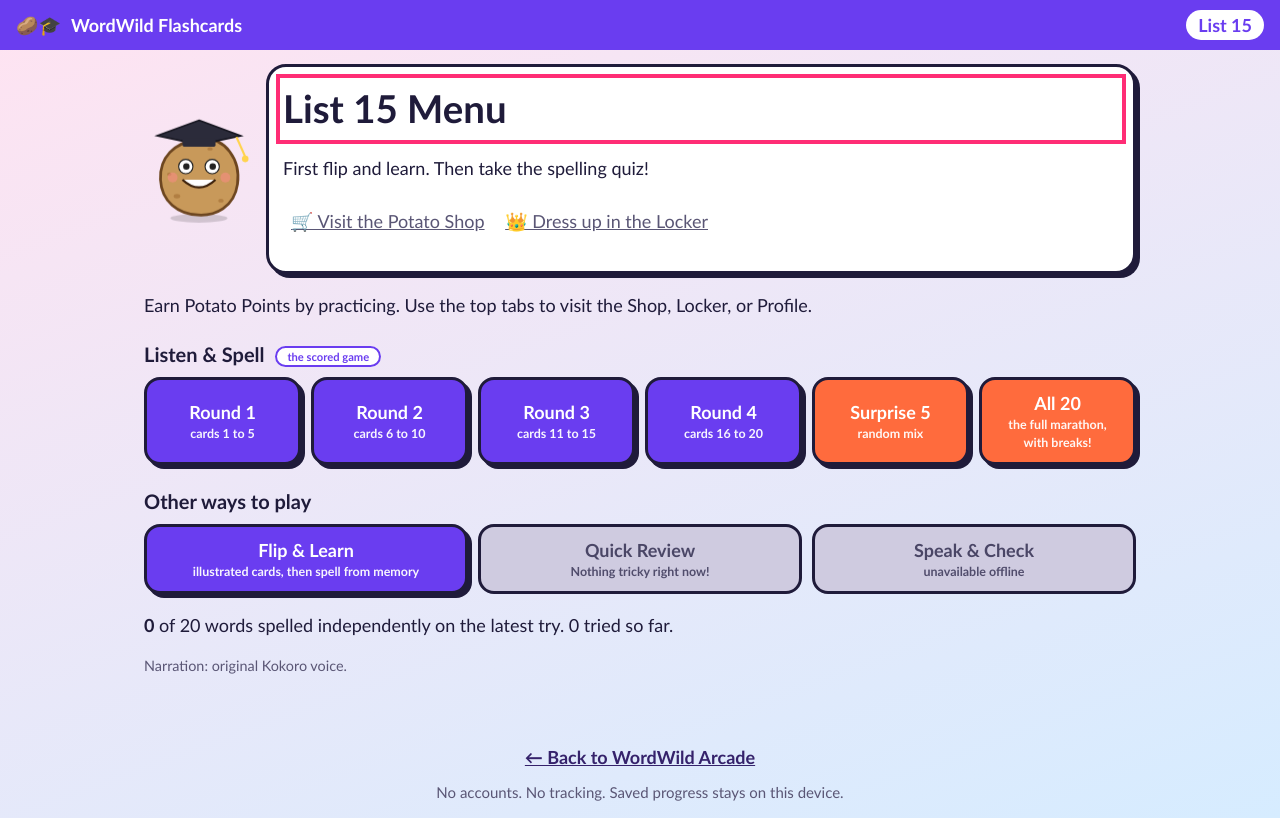
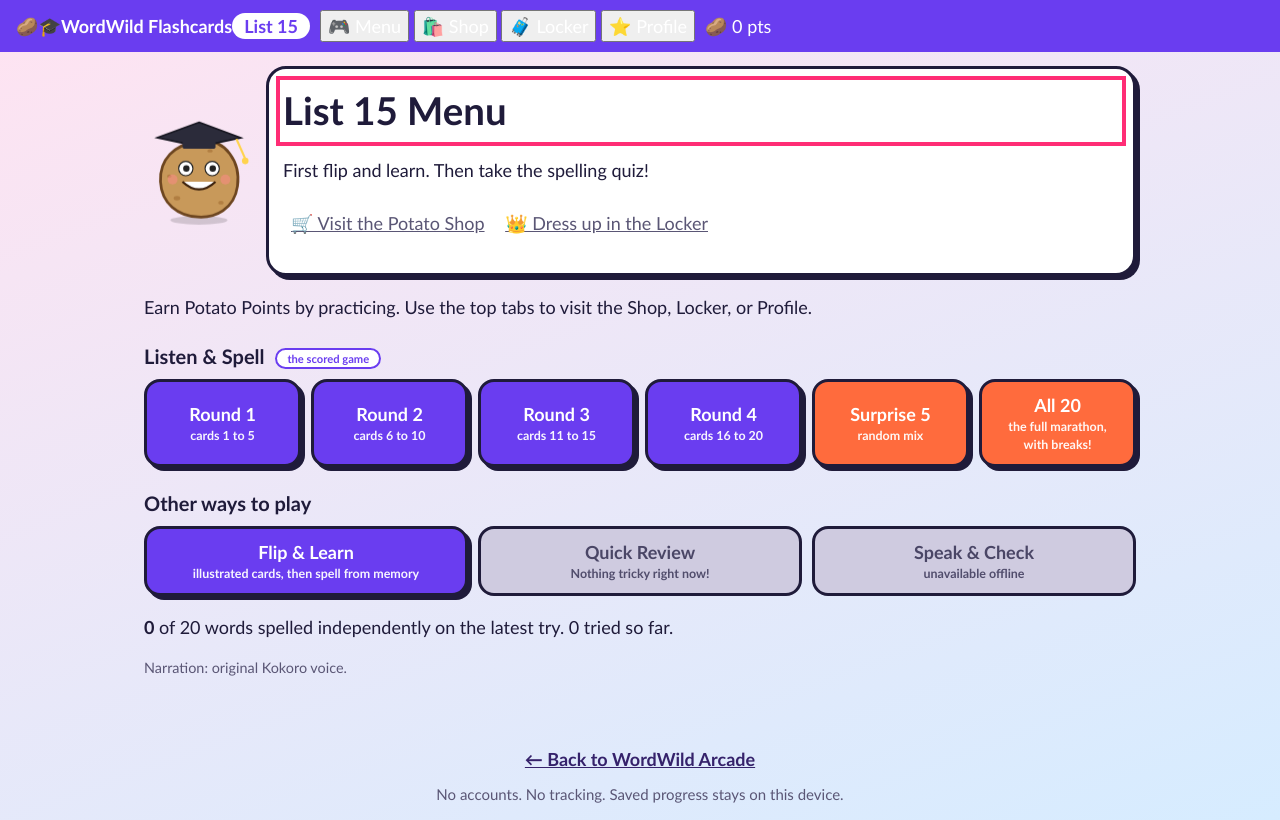
Before and after one commit to jeremy-evert/oeqa_spell_roller_public, a website with bundled scripts: page wordwild/flashcards-list15/index.html in a window 1280 px wide. Built offline with nearby package versions, Linux system fonts and the light colour scheme.

Commit message:
Place Menu Shop Locker Profile and points balance in WordWild header

```diff
--- a/wordwild/flashcards-list15/index.html
+++ b/wordwild/flashcards-list15/index.html
@@ -8,7 +8,16 @@
 </head>
 <body>
 <a class="skip" href="#app">Skip to the game</a>
-<header class="site"><span class="logo" aria-hidden="true">🥔🎓</span><strong>WordWild Flashcards</strong><span class="sub">List 15</span></header>
+<header class="site">
+  <div class="site-brand"><span class="logo" aria-hidden="true">🥔🎓</span><strong>WordWild Flashcards</strong><span class="sub">List 15</span></div>
+  <nav id="site-nav" class="header-nav" aria-label="Professor Potato sections">
+    <button class="nav-tab active" type="button" data-action="nav" data-page="menu" aria-current="page">🎮 Menu</button>
+    <button class="nav-tab" type="button" data-action="nav" data-page="shop">🛍️ Shop</button>
+    <button class="nav-tab" type="button" data-action="nav" data-page="locker">🧳 Locker</button>
+    <button class="nav-tab" type="button" data-action="nav" data-page="profile">⭐ Profile</button>
+  </nav>
+  <div class="points-badge" aria-live="polite" aria-label="Potato Points balance">🥔 <span id="points-badge">0 pts</span></div>
+</header>
 <main id="app" tabindex="-1"><p class="loading">Warming up Professor Potato…</p></main>
 <div id="fx" aria-hidden="true"></div>
 <noscript><p class="loading">Turn on JavaScript to play. Progress stays on this device.</p></noscript>
```
